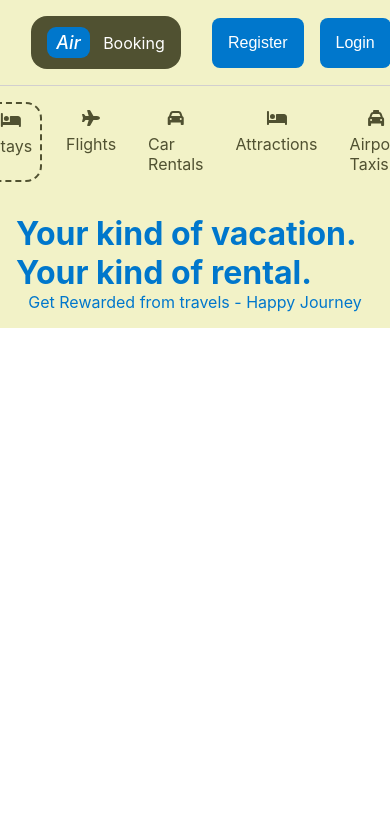
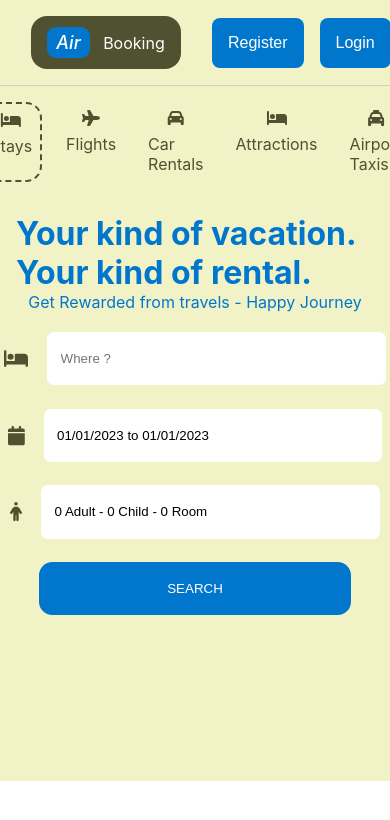
Before and after one commit to iamworldian/booking-app-reactjs, a React (Vite) app: page / in a window 390 px wide. Shown: the top 820 px of the page. Built offline with nearby package versions, Linux system fonts and the light colour scheme.

Commit message:
searchbar added

```diff
--- a/package.json
+++ b/package.json
@@ -15,12 +15,15 @@
     "@fortawesome/free-regular-svg-icons": "^6.4.0",
     "@fortawesome/free-solid-svg-icons": "^6.4.0",
     "@fortawesome/react-fontawesome": "^0.2.0",
+    "date-fns": "^2.30.0",
     "react": "^17.0.2",
+    "react-date-range": "^1.4.0",
     "react-dom": "^17.0.2",
     "react-router-dom": "^6.11.2"
   },
   "devDependencies": {
     "@types/react": "^17.0.38",
+    "@types/react-date-range": "^1.4.4",
     "@types/react-dom": "^17.0.11",
     "@typescript-eslint/eslint-plugin": "^5.10.2",
     "@typescript-eslint/parser": "^5.10.2",
--- a/src/Components/HomePageSearchBar/HomePageSearchBar.module.css
+++ b/src/Components/HomePageSearchBar/HomePageSearchBar.module.css
@@ -1,2 +1,130 @@
 .container {
+    background-color: var(--main);
+    justify-content: center;
+    display: flex;
+    position: relative;
+    background-color: var(--main);
+    height: 2em;
 }
+.searchGroup {
+    display: flex;
+    justify-content: center;
+    padding: 0em 1em;
+    width: 80vw;
+    border-radius: 10em;
+    color: white;
+    background-color: var(--text);
+    position: absolute;
+    top: -0.5em;
+}
+
+.searchSpace{
+    display: flex;
+    gap: 1em;
+    height: 2em;
+    font-size: larger;
+    align-items: center;
+    margin: 1em;
+}
+.dateMobile {
+    position: relative;
+}
+.searchSpace input{
+   height: 2em;
+   border-radius: 0.5em;
+   border: none;
+   padding: 1em;
+}
+
+.btn {
+    height: 4em;
+    width: 8em;
+    background-color: var(--accent);
+    color: white;
+    border: none;
+    border-radius: 1em;
+}
+
+.date{
+    position: absolute;
+    top: 4em;
+    left: 0;
+}
+
+.persons {
+    position: absolute;
+    top : 4em;
+    border: 3px dashed var(--accent);
+    color: var(--text);
+    font-size: large;
+    background-color: var(--main);
+    padding: 1em;
+}
+.personTypes {
+    display: flex;
+    gap: 0.5em;
+    margin-top: 1em;
+}
+
+.prsnBtn{
+    height: 2em;
+    width: 2em;
+    border: none;
+    background-color: var(--accent);
+    color: white;
+    font-weight: bolder;
+}
+
+@media only screen and (max-width: 800px) {
+    .container {
+        background-color: var(--main);
+        justify-content: center;
+        display: flex;
+    }
+    .searchGroup {
+        display: flex;
+        flex-direction: column;
+        align-items: center;
+        border: none;
+        width: 100vw;
+        border-radius: 0em;
+        background-color: var(--main);
+        color: var(--text);
+    }
+
+    .searchSpace input{
+        height: 2em;
+        width: 80vw;
+        border-radius: 0.5em;
+        border: none;
+        padding: 1em;
+     }
+
+     .btn {
+        height: 4em;
+        width: 80vw;
+        background-color: var(--accent);
+        color: white;
+        border: none;
+        border-radius: 1em;
+    }
+
+    .date{
+        position: fixed;
+        top: 15em;
+        left: 15em;
+    }
+
+    .dateMobile {
+        display: flex;
+        flex-direction: column;
+    }
+
+    .persons {
+        position: fixed;
+        top: 15em;
+        left: 15em;
+    }
+
+
+  }
--- a/src/Components/HomePageSearchBar/HomePageSearchBar.tsx
+++ b/src/Components/HomePageSearchBar/HomePageSearchBar.tsx
@@ -1,10 +1,156 @@
+import { faBed, faCalendar, faPerson } from '@fortawesome/free-solid-svg-icons';
+import { FontAwesomeIcon } from '@fortawesome/react-fontawesome';
+import format from 'date-fns/format';
+import { useState } from 'react';
+import { DateRange } from 'react-date-range';
+
 import { classJoiner } from '../../utils/utils';
 import Style from './HomePageSearchBar.module.css';
 
 export default function HomePageSearchBar() {
+  const [date, setDate] = useState([
+    {
+      startDate: new Date(),
+      endDate: new Date(),
+      key: 'selection',
+    },
+  ]);
+
+  const [showDatePicker, setDatePicker] = useState(false);
+  const [showPersonDetails, setPersonDetails] = useState(false);
+  const [persons, setPersons] = useState({
+    adult: 0,
+    child: 0,
+    room: 0,
+  });
+
+  const handlePersonsState = (name: 'adult' | 'child' | 'room', value: number) => {
+    console.log(name);
+    setPersons((prev) => {
+      return {
+        ...prev,
+        [name]: persons[name] + value,
+      };
+    });
+  };
   return (
     <div className={classJoiner(Style, ['container'])}>
-      <div className={classJoiner(Style, ['searchGroup'])}></div>
+      <div className={classJoiner(Style, ['searchGroup'])}>
+        <div className={classJoiner(Style, ['searchSpace'])}>
+          <FontAwesomeIcon icon={faBed} />
+          <input type="text" placeholder="Where ?" />
+        </div>
+
+        <div className={classJoiner(Style, ['searchSpace'])}>
+          <FontAwesomeIcon icon={faCalendar} />
+          <div className={classJoiner(Style, ['dateMobile'])}>
+            <input
+              type="text"
+              placeholder="Date to Date ?"
+              value={`${format(date[0].startDate, 'mm/dd/yyyy')} to ${format(
+                date[0].endDate,
+                'dd/mm/yyyy',
+              )}`}
+              onClick={() => setDatePicker(!showDatePicker)}
+            />
+            {showDatePicker && (
+              <DateRange
+                onChange={(item) => setDate([item.selection])}
+                months={1}
+                ranges={date}
+                preventSnapRefocus={true}
+                calendarFocus="backwards"
+                className={classJoiner(Style, ['date'])}
+              />
+            )}
+          </div>
+        </div>
+
+        <div className={classJoiner(Style, ['searchSpace'])}>
+          <FontAwesomeIcon icon={faPerson} />
+          <input
+            type="text"
+            placeholder="Persons"
+            value={`${persons.adult} Adult - ${persons.child} Child - ${persons.room} Room`}
+            onClick={() => setPersonDetails(!showPersonDetails)}
+          />
+          {showPersonDetails && (
+            <div className={classJoiner(Style, ['persons'])}>
+              <div className={classJoiner(Style, ['personTypes'])}>
+                <p>Adult </p>
+                <button
+                  className={classJoiner(Style, ['prsnBtn'])}
+                  onClick={() => {
+                    handlePersonsState('adult', +1);
+                  }}
+                >
+                  +{' '}
+                </button>
+                <p>{persons.adult}</p>
+                <button
+                  className={classJoiner(Style, ['prsnBtn'])}
+                  onClick={() => {
+                    handlePersonsState('adult', -1);
+                  }}
+                >
+                  -{' '}
+                </button>
+              </div>
+
+              <div className={classJoiner(Style, ['personTypes'])}>
+                <p>Child </p>
+                <button
+                  className={classJoiner(Style, ['prsnBtn'])}
+                  onClick={() => {
+                    handlePersonsState('child', +1);
+                  }}
+                >
+                  +{' '}
+                </button>
+                <p>{persons.child}</p>
+                <button
+                  className={classJoiner(Style, ['prsnBtn'])}
+                  onClick={() => {
+                    handlePersonsState('child', -1);
+                  }}
+                >
+                  -{' '}
+                </button>
+              </div>
+
+              <div className={classJoiner(Style, ['personTypes'])}>
+                <p>Room</p>
+                <button
+                  className={classJoiner(Style, ['prsnBtn'])}
+                  onClick={() => {
+                    handlePersonsState('room', +1);
+                  }}
+                >
+                  +{' '}
+                </button>
+                <p>{persons.room}</p>
+                <button
+                  className={classJoiner(Style, ['prsnBtn'])}
+                  onClick={() => {
+                    handlePersonsState('room', -1);
+                  }}
+                >
+                  -{' '}
+                </button>
+              </div>
+            </div>
+          )}
+        </div>
+
+        <div className={classJoiner(Style, ['searchSpace'])}>
+          <button className={classJoiner(Style, ['btn'])} type="submit">
+            SEARCH
+          </button>
+        </div>
+
+        <div className={classJoiner(Style, ['searchSpace'])}></div>
+        <div className={classJoiner(Style, ['searchSpace'])}></div>
+      </div>
     </div>
   );
 }
--- a/src/main.tsx
+++ b/src/main.tsx
@@ -1,3 +1,5 @@
+import 'react-date-range/dist/styles.css'; // main style file
+import 'react-date-range/dist/theme/default.css';
 import './index.css';
 
 import React from 'react';
```
Also changed, not shown: 2 other files (tests, documents, lock files or other folders).
